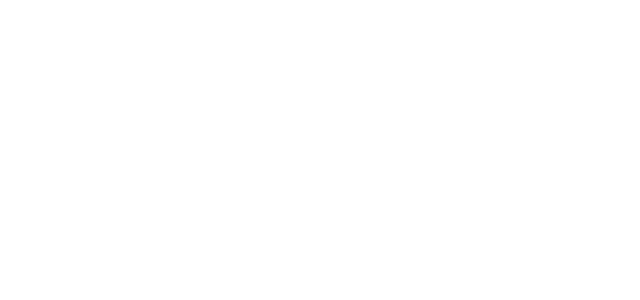
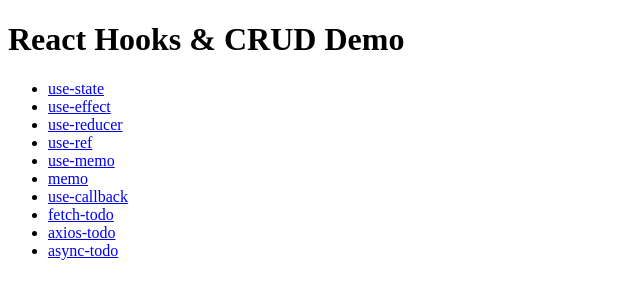
Before and after one commit to Delunsss2345/addexercises, a React (Vite) app: page / in a window 1280 px wide. Before the commit this address had no page. Shown: the top 300 px of the page, without its empty margins (0-640 px from the left). Built offline with nearby package versions, Linux system fonts and the light colour scheme.

Commit message:
feat(home) : thêm home để tiện chấm bài

```diff
--- a/src/configs/routes.jsx
+++ b/src/configs/routes.jsx
@@ -1,6 +1,7 @@
 import AsyncCrud from "../pages/AsyncCrud";
 import AxiosCrud from "../pages/AxiosCrud";
 import FetchCrud from "../pages/FetchCrud";
+import Home from "../pages/Home";
 import MemoDemo from "../pages/MemoDemo";
 import UseCallbackDemo from "../pages/UseCallbackDemo";
 import UseEffectDemo from "../pages/UseEffectDemo";
@@ -10,6 +11,7 @@
 import UseStateDemo from "../pages/UseStateDemo";
 
 export const demoRoutes = [
+    { path: "/", element: <Home /> },
     { path: "use-state", element: <UseStateDemo /> },
     { path: "use-effect", element: <UseEffectDemo /> },
     { path: "use-reducer", element: <UseReducerDemo /> },
--- /dev/null
+++ b/src/pages/Home/index.jsx
@@ -0,0 +1,18 @@
+import { Link } from "react-router-dom";
+import { demoRoutes } from "../../configs/routes";
+
+export default function Home() {
+    return (
+        <div>
+            <h1>React Hooks & CRUD Demo</h1>
+            <ul>
+                {demoRoutes.map((r) =>
+                    r.path !== '/' ? <li key={r.path}>
+                        <Link to={`${r.path}`}>{r.path}</Link>
+                    </li>
+                        : ""
+                )}
+            </ul>
+        </div>
+    );
+}
```
